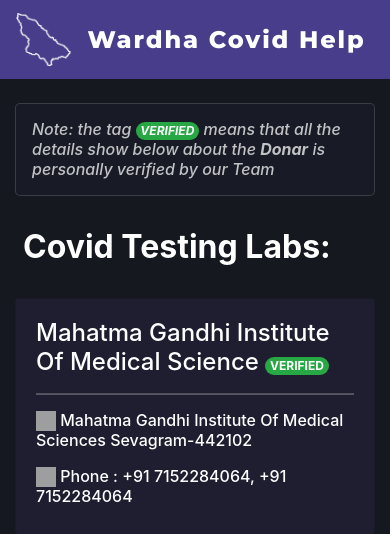
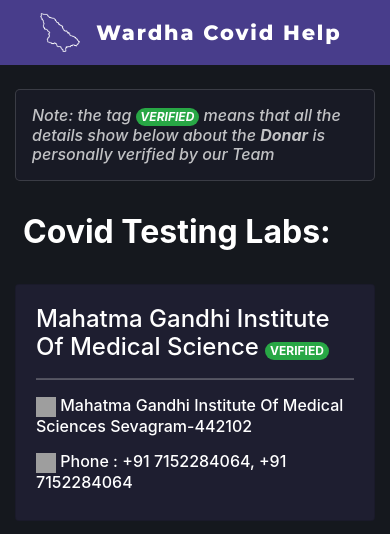
Before and after one commit to agajareiitr/wardha-covid-help, a Django app: page /covid-testing-labs in a window 390 px wide. Shown: the top 534 px of the page. Run offline with Django 3.2, Linux system fonts and the light colour scheme; data comes from the database, SQL or seed files in the repository; some libraries are stand-ins or nearby versions; grey boxes are pictures that could not be loaded.

Commit message:
responsive icons for smaller devices

```diff
--- a/wardhacovidhelpapp/templates/wardhacovidhelpapp/base.html
+++ b/wardhacovidhelpapp/templates/wardhacovidhelpapp/base.html
@@ -61,6 +61,20 @@
       href="https://fonts.googleapis.com/css2?family=Montserrat:wght@800&display=swap"
       rel="stylesheet"
     />
+
+    <style>
+    .main-title{
+      font-size: 1.5rem;
+    }
+    @media only screen and (max-width: 640px) {
+      .main-title{
+        font-size: 1.3rem;
+      }
+      .logo {
+        width: 40px;
+      }
+    }
+    </style>
   </head>
 
   <body style="background-color: #15181e">
@@ -76,15 +90,14 @@
         <img
           src="images/wardha.png"
           width="55px"
-          class="d-inline-block align-top mr-3"
+          class="logo d-inline-block align-top mr-3"
           alt=""
         />
         <p
-          class="m-auto font-weight-bold"
+          class="m-auto font-weight-bold main-title"
           style="
             font-family: 'Montserrat', sans-serif;
             font-weight: 800;
-            font-size: 1.5rem;
           "
         >
           Wardha Covid Help
```
Also changed, not shown: wardhacovidhelpapp/templates/wardhacovidhelpapp/homepage.html (+8 -2 lines).
